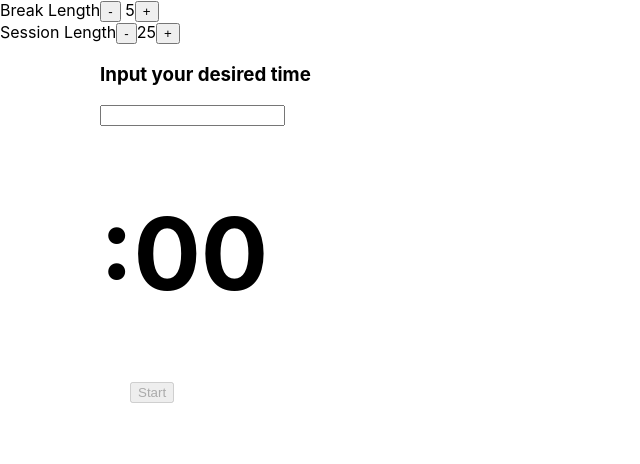
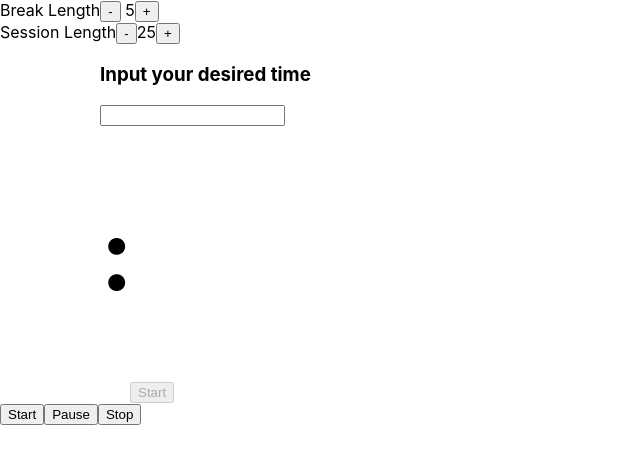
Before and after one commit to bears-team-06/pomodoro-clock, a React (Create React App) app: page / in a window 1280 px wide. Shown: the top 464 px of the page, without its empty margins (0-640 px from the left). Built offline with nearby package versions, Linux system fonts and the light colour scheme.

Commit message:
start stop pause buttons

```diff
--- a/src/App.js
+++ b/src/App.js
@@ -1,104 +1,110 @@
-import React, { Component } from 'react';
-import Timer from './Timer';
-import TimerInput from './TimerComponent';
-import StartButton from './StartButton';
-import BreakLengthConfigurationComponent from './components/BreakLengthConfigurationComponent'
-import './App.css';
+import React, { Component } from "react";
+import Timer from "./Timer";
+import TimerInput from "./TimerComponent";
+import StartButton from "./StartButton";
+import BreakLengthConfigurationComponent from "./components/BreakLengthConfigurationComponent";
+import "./App.css";
 import SessionLengthConfigurationComponent from "./components/SessionLengthConfigurationComponent";
+import ReusableButtonComponent from "./components/ReusableButtonComponent";
 
+const TimerState = {
+  Stopped: 0,
+  Running: 1,
+  Paused: 2
+};
 
 class App extends Component {
   constructor(props) {
     super(props);
     this.state = {
-            seconds: '00',
-            value: '',
-            isClicked: false
-        }
-        this.secondsRemaining = 0;
-        this.intervalHandle = 0;
-        this.handleChange = this.handleChange.bind(this);
-        this.startCountDown = this.startCountDown.bind(this);
-        this.tick = this.tick.bind(this);
+        timerState: TimerState.Stopped
+    };
   }
 
-    handleChange(event) {
+  set timerState(state) {
+      // this is the place to decide what to do with timers
+      switch (state) {
+          case TimerState.Running:
+              console.log('Start running');
+              break;
+          case TimerState.Stopped:
+              console.log('Start Running');
+              break;
+          case TimerState.Paused:
+              console.log('Pause timer');
+              break;
+          default:
+              throw new Error('Where did you get this state?')
+      }
       this.setState({
-            value: event.target.value
-        })
+          'timerState': state
+      });
   }
 
-    tick() {
-        var min = Math.floor(this.secondsRemaining / 60);
-        var sec = this.secondsRemaining - (min * 60);
-
-        this.setState({
-            value: min,
-            seconds: sec,
-        })
-
-        if (sec < 10) {
-            this.setState({
-                seconds: "0" + this.state.seconds,
-            })
-
+  get timerState() {
+      return this.state.timerState;
   }
 
-        if (min < 10) {
-            this.setState({
-                value: "0" + min,
-            })
-
+  get isStartButtonDisabled() {
+    return false;
   }
 
-        if (min === 0 & sec === 0) {
-            clearInterval(this.intervalHandle);
+  startButtonClickHandler = () => {
+    this.timerState = TimerState.Running
   }
 
-
-        this.secondsRemaining--
+  get isPauseButtonDisabled() {
+    return false;
   }
 
-    startCountDown() {
-        this.intervalHandle = setInterval(this.tick, 1000);
-        let time = this.state.value;
-        this.secondsRemaining = time * 60;
-        this.setState({
-            isClicked: true
-        })
+  pauseButtonClickHandler = () => {
+    this.timerState = TimerState.Paused;
+  }
+
+  get isStopButtonDisabled() {
+    return false;
+  }
+
+  stopButtonClickHandler = () => {
+      this.timerState = TimerState.Stopped;
   }
 
   render() {
-        const clicked = this.state.isClicked;
-        if (clicked) {
     return (
       <div>
-                  <BreakLengthConfigurationComponent/>
-                  <SessionLengthConfigurationComponent/>
+        <BreakLengthConfigurationComponent />
+        <SessionLengthConfigurationComponent />
         <div className="row">
-                        <div className="col-md-4"></div>
+          <div className="col-md-4" />
           <div className="col-md-4">
-                            <Timer value={this.state.value} seconds={this.state.seconds}/>
+            <TimerInput
+              value={this.state.value}
+              handleChange={this.handleChange}
+            />
+            <Timer value={this.state.value} seconds={this.state.seconds} />
+            <StartButton
+              startCountDown={this.startCountDown}
+              value={this.state.value}
+            />
+            <ReusableButtonComponent
+              label={"Start"}
+              isDisabled={this.isStartButtonDisabled}
+              clickHandler={this.startButtonClickHandler}
+            />
+            <ReusableButtonComponent
+              label={"Pause"}
+              isDisabled={this.isPauseButtonDisabled}
+              clickHandler={this.pauseButtonClickHandler}
+            />
+            <ReusableButtonComponent
+              label={"Stop"}
+              isDisabled={this.isStopButtonDisabled}
+              clickHandler={this.stopButtonClickHandler}
+            />
           </div>
         </div>
       </div>
     );
-        } else {
-            return (
-                <div>
-                    <BreakLengthConfigurationComponent/>
-                    <SessionLengthConfigurationComponent/>
-                    <div className="row">
-                        <div className="col-md-4"></div>
-                        <div className="col-md-4">
-                            <TimerInput value={this.state.value} handleChange={this.handleChange}/>
-                            <Timer value={this.state.value} seconds={this.state.seconds}/>
-                            <StartButton startCountDown={this.startCountDown} value={this.state.value}/>
-                        </div>
-                    </div>
-                </div>
-            )
-        }
   }
 }
 
--- /dev/null
+++ b/src/components/ReusableButtonComponent.js
@@ -0,0 +1,9 @@
+import React from 'react';
+
+function ReusableButtonComponent(props) {
+    return (
+        <button disabled={props.isDisabled} onClick={props.clickHandler}>{props.label}</button>
+    )
+}
+
+export default ReusableButtonComponent;
```
Also changed, not shown: 1 other file (tests, documents, lock files or other folders). Lines whose indentation alone changed are shown as unchanged.
